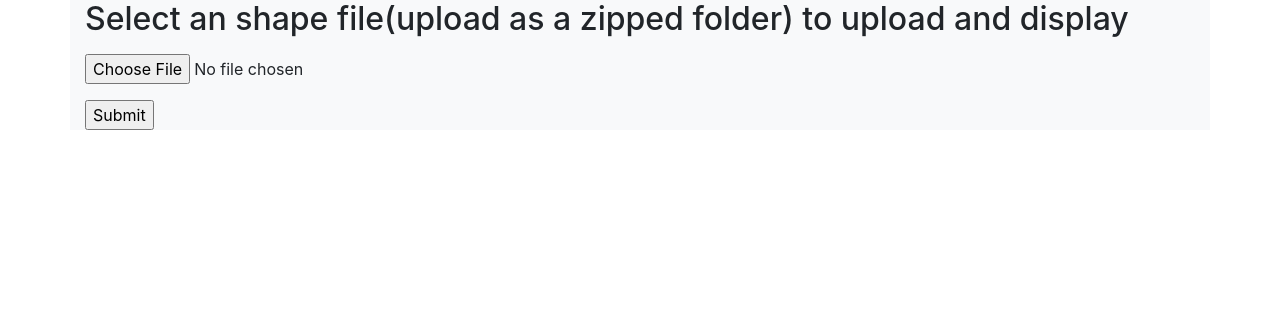
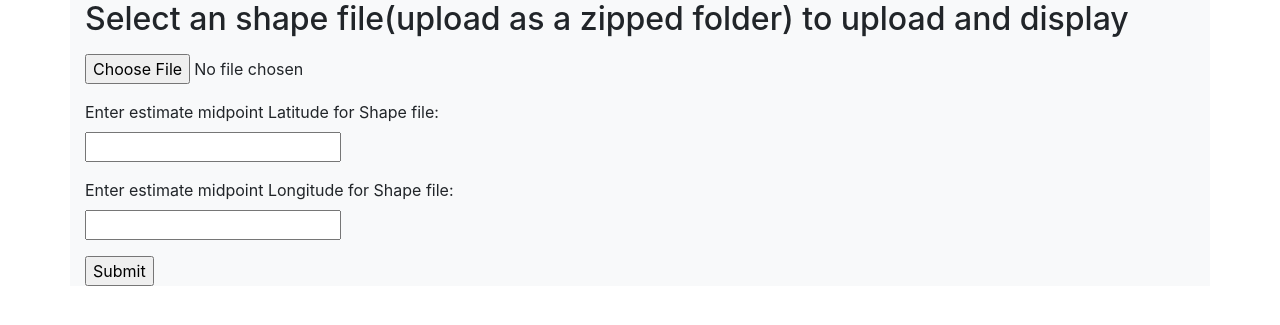
Before and after one commit to Neerajk4/cf_app, a Flask app: page /upload in a window 1280 px wide. Shown: the part 56-381 px from the top of the page. Run offline with Flask 2, Linux system fonts and the light colour scheme; some libraries are stand-ins or nearby versions.

Commit message:
latest updates 5/30

```diff
--- a/cf_scripts.py
+++ b/cf_scripts.py
@@ -141,9 +141,9 @@ def getCollection(shape):
     return clippedCollection
 
 
-def gen_folium(clippedCollection):
-    lat_dobimar = 53.701366188784476
-    lon_dobimar = 11.539508101477306
+def gen_folium(clippedCollection, latitude, longitude):
+    latitude = int(latitude)
+    longitude = int(longitude)
 
     clippedImage = clippedCollection.limit(1, 'system:time_start', False).first()
 
@@ -159,7 +159,7 @@ def gen_folium(clippedCollection):
     nitiParams = {min: 0, max: 1, 'palette': ['yellow', 'white', 'brown']}
     vretiParams = {min: -1, max: 1, 'palette': ['blue', 'white', 'green']}
     rsdiParams = {min: 0, max: 1, 'palette': ['yellow', 'white', 'brown']}
-    map = folium.Map(location=[lat_dobimar,lon_dobimar], zoom_start=14)
+    map = folium.Map(location=[latitude,longitude], zoom_start=14)
 
     folium.Map.add_ee_layer = add_ee_layer
 
@@ -208,21 +208,25 @@ def getDataframe(shape, clippedCollection):
     return df3
 
 
-def gen_Charts(df3):
-    baseNDVI = alt.Chart(df3).mark_circle(size=100).encode(x='date:T', y='NDVI:Q',
-                color=alt.Color('NDVI:Q',scale=alt.Scale(scheme='pinkyellowgreen',domain=(-1, 1))),
-                tooltip=[alt.Tooltip('Datetime:T', title='Date'),alt.Tooltip('NDVI:Q', title='NDVI')]).properties(width=600, height=300)
+def gen_Charts(df3, index_type, start_date, end_date):
+    df4 = df3[df3['date'].between(start_date, end_date)]
+    chart_val = index_type + ':Q'
 
-    baseNDTI = alt.Chart(df3).mark_circle(size=100).encode(x='date:T', y='NDTI:Q',
-                color=alt.Color('NDTI:Q', scale=alt.Scale(scheme='redblue',domain=(-1, 1))),
-                tooltip=[alt.Tooltip('Datetime:T', title='Date'),alt.Tooltip('NDTI:Q', title='NDTI')]).properties(width=600, height=300)
+    basechart = alt.Chart(df4).mark_circle(size=100).encode(x='date:T', y=chart_val,color=alt.Color(chart_val,
+                    scale=alt.Scale(scheme='pinkyellowgreen',domain=(-1, 1))),tooltip=[alt.Tooltip('Datetime:T', title='Date'),
+                    alt.Tooltip(chart_val,title=index_type)]).properties(width=600, height=300)
 
-    ndti_comparison = alt.layer(baseNDTI, baseNDVI).resolve_scale(color='independent')
+    basechart.save('templates/altair.html')
+    ##baseNDTI = alt.Chart(df3).mark_circle(size=100).encode(x='date:T', y='NDTI:Q',
+                ##color=alt.Color('NDTI:Q', scale=alt.Scale(scheme='redblue',domain=(-1, 1))),
+                ##tooltip=[alt.Tooltip('Datetime:T', title='Date'),alt.Tooltip('NDTI:Q', title='NDTI')]).properties(width=600, height=300)
 
-    NDVIvsNDTI_histogram = alt.Chart(df3).transform_fold(['NDVI', 'NDTI'],as_=['Index', 'Index score']).mark_area(opacity=0.3,
-                            interpolate='step').encode(alt.X('Index score:Q', bin=alt.Bin(maxbins=40)),alt.Y('count()', stack=None),
-                            alt.Color('Index:N'))
+    ##ndti_comparison = alt.layer(baseNDTI, baseNDVI).resolve_scale(color='independent')
 
-    display1 = alt.hconcat(ndti_comparison, NDVIvsNDTI_histogram)
+    ##NDVIvsNDTI_histogram = alt.Chart(df3).transform_fold(['NDVI', 'NDTI'],as_=['Index', 'Index score']).mark_area(opacity=0.3,
+                            ##interpolate='step').encode(alt.X('Index score:Q', bin=alt.Bin(maxbins=40)),alt.Y('count()', stack=None),
+                            ##alt.Color('Index:N'))
 
-    display1.save('templates/altair.html')
+    ##display1 = alt.hconcat(ndti_comparison, NDVIvsNDTI_histogram)
+
+    ##display1.save('templates/altair.html')
--- a/main.py
+++ b/main.py
@@ -31,8 +31,10 @@ def upload_image():
             flash('No file part')
             return redirect(request.url)
         file = request.files['file']
+        latitude = request.form['latitude']
+        longitude = request.form['longitude']
         if file.filename == '':
-            flash('No image selected for uploading')
+            flash('No file selected for uploading')
             return redirect(request.url)
 
         ##if file and allowed_file(file.filename):
@@ -46,9 +48,9 @@ def upload_image():
                 file = zipfile.ZipFile(filepath, 'r')
                 shape = readShapeFile(file)
                 clippedCollection = getCollection(shape)
-                gen_folium(clippedCollection)
+                gen_folium(clippedCollection, latitude, longitude)
                 df3 = getDataframe(shape, clippedCollection)
-                gen_Charts(df3)
+                gen_Charts(df3, 'NDVI', '2020-05-01', '2021-05-01')
 
             else:
                 pass
@@ -73,11 +75,21 @@ def get_map():
     file_exist = path.exists("shape/extracted_files")
     return render_template('mappage.html', file_exist = file_exist)
 
-@app.route('/stats')
+@app.route('/stats', methods = ['GET', 'POST'])
 def stats_render():
-    file_exist = path.exists("shape/extracted_files")
-    return render_template('stats.html', file_exist = file_exist)
-
+    file_exist = path.exists("static/uploads/data.csv")
+    if request.method == 'POST':
+        if file_exist:
+            index_type = request.form['index_type']
+            start_date = request.form['start_date']
+            end_date = request.form['end_date']
+            df3 = pd.read_csv('static/uploads/data.csv')
+            gen_Charts(df3, index_type, start_date, end_date)
+            return render_template('stats.html', file_exist = file_exist)
+        else:
+            return render_template('stats.html', file_exist=file_exist)
+    else:
+        return render_template('stats.html', file_exist=file_exist)
 
 if __name__ == "__main__":
     app.run()
--- a/templates/upload.html
+++ b/templates/upload.html
@@ -26,6 +26,14 @@
 		<p>
 			<input type="file" name="file" autocomplete="off" required>
 		</p>
+		<p>
+			<label for="latitude">Enter estimate midpoint Latitude for Shape file:</label><br>
+  			<input type="text" id="latitude" name="latitude"><br>
+		</p>
+		<p>
+			<label for="longitude">Enter estimate midpoint Longitude for Shape file:</label><br>
+  			<input type="text" id="longitude" name="longitude"><br>
+		</p>
     </dl>
     <p>
 		<input type="submit" value="Submit">
```
Also changed, not shown: templates/altair.html (+1 -1 lines), templates/stats.html (+22 -1 lines), test.py (+62 -26 lines).
